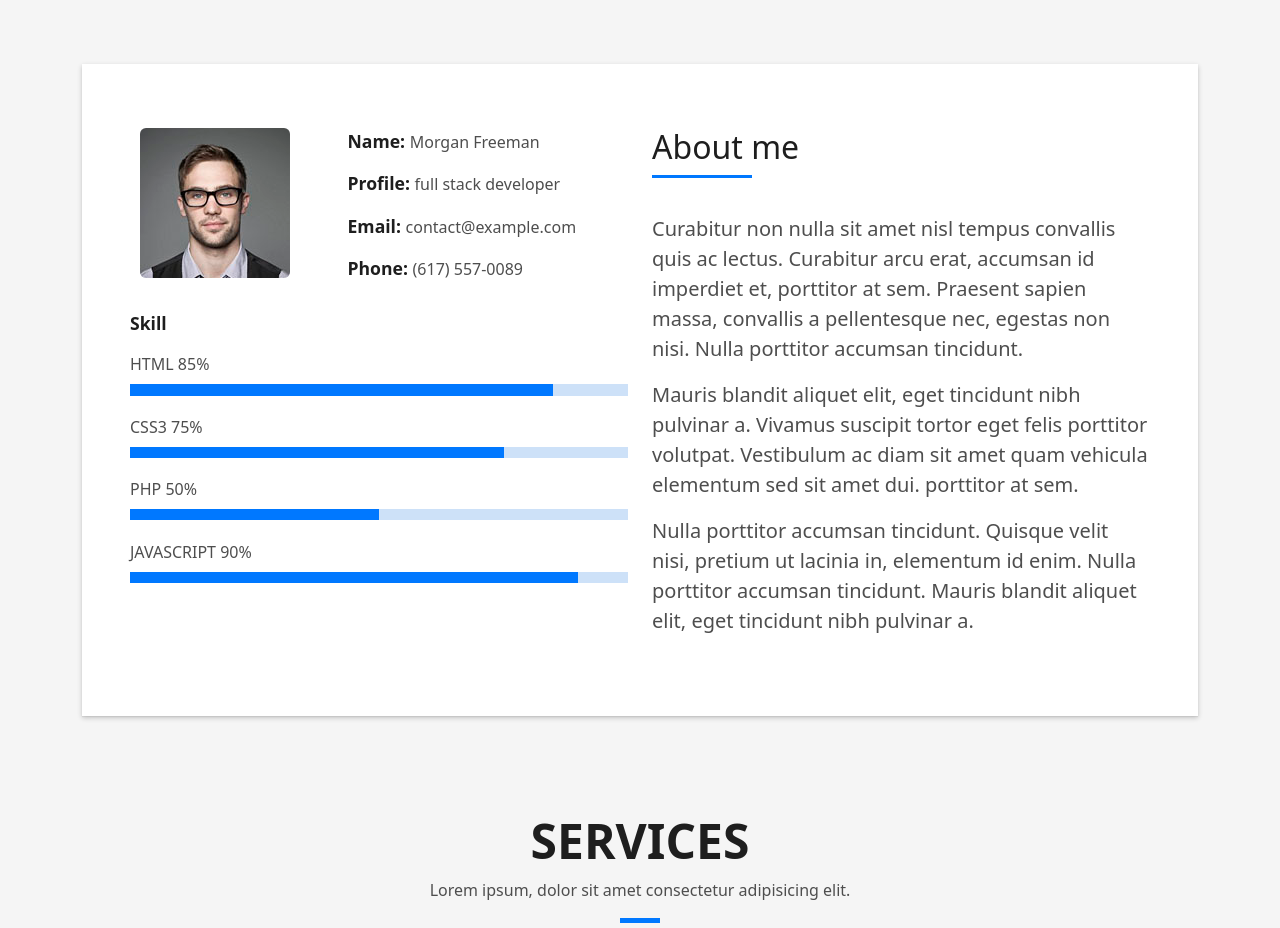
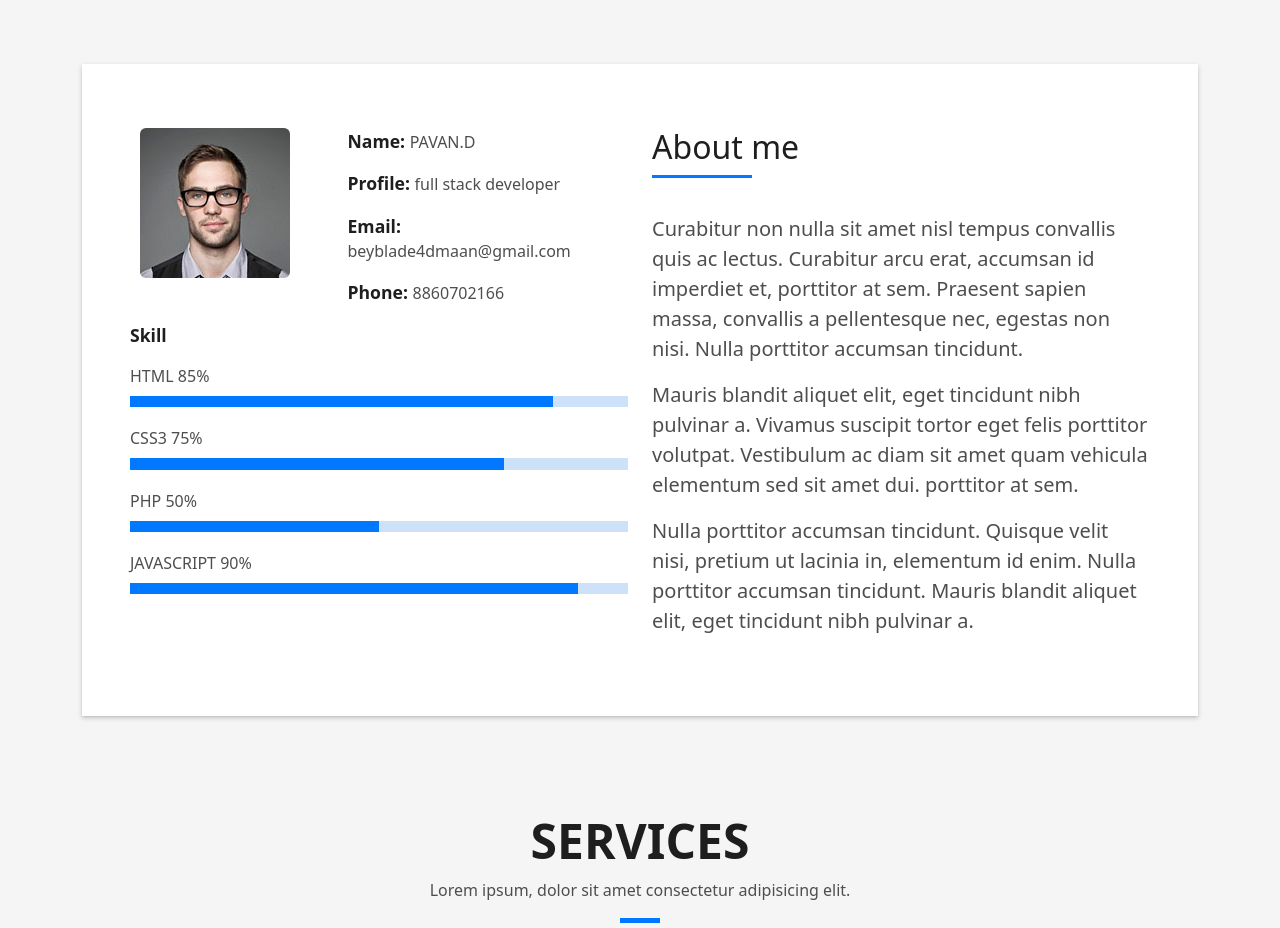
Before and after one commit to MADMAX120/personal, a plain HTML site: page index.html in a window 1280 px wide. Shown: the part 800-1728 px from the top of the page. Drawn offline with Linux system fonts and the light colour scheme.

Commit message:
Update index.html

```diff
--- a/index.html
+++ b/index.html
@@ -105,10 +105,10 @@
                     </div>
                     <div class="col-sm-6 col-md-7">
                       <div class="about-info">
-                        <p><span class="title-s">Name: </span> <span>Morgan Freeman</span></p>
+                        <p><span class="title-s">Name: </span> <span>PAVAN.D</span></p>
                         <p><span class="title-s">Profile: </span> <span>full stack developer</span></p>
-                        <p><span class="title-s">Email: </span> <span>contact@example.com</span></p>
-                        <p><span class="title-s">Phone: </span> <span>(617) 557-0089</span></p>
+                        <p><span class="title-s">Email: </span> <span>beyblade4dmaan@gmail.com</span></p>
+                        <p><span class="title-s">Phone: </span> <span>8860702166</span></p>
                       </div>
                     </div>
                   </div>
```
